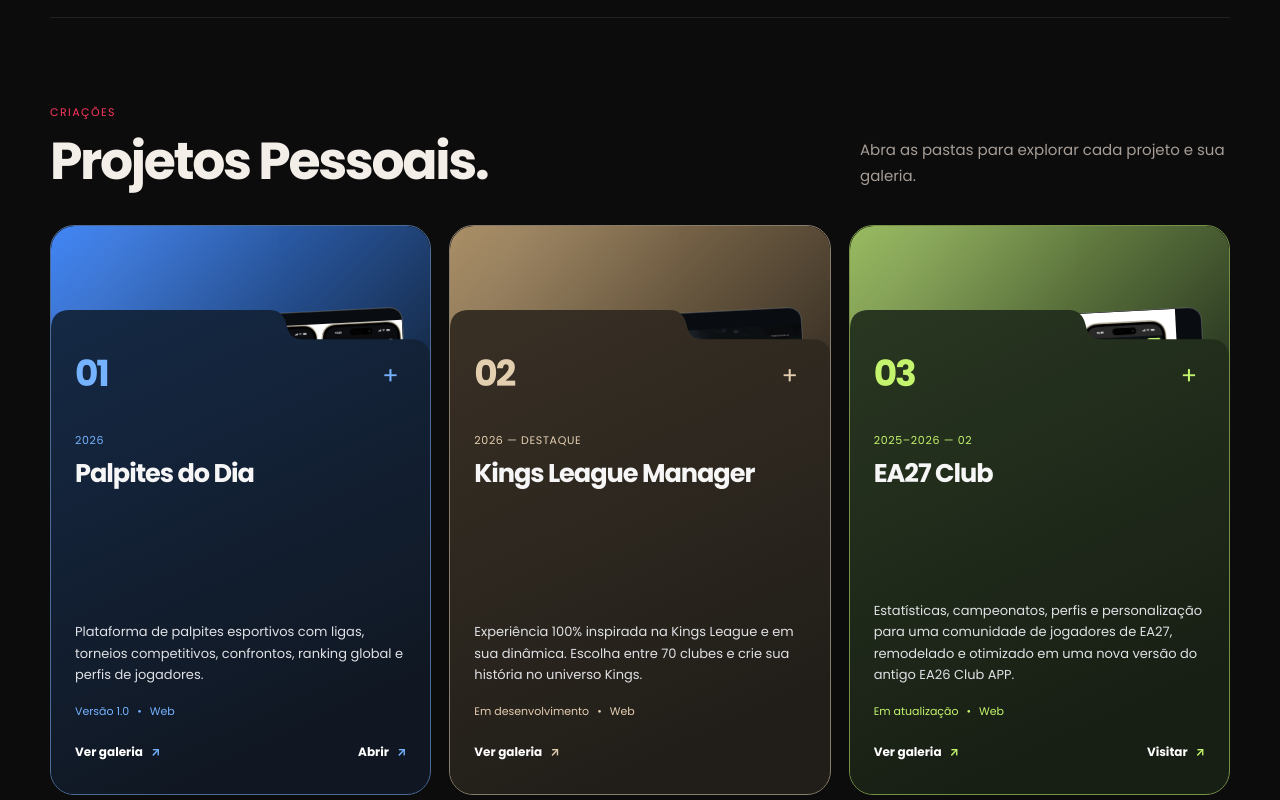
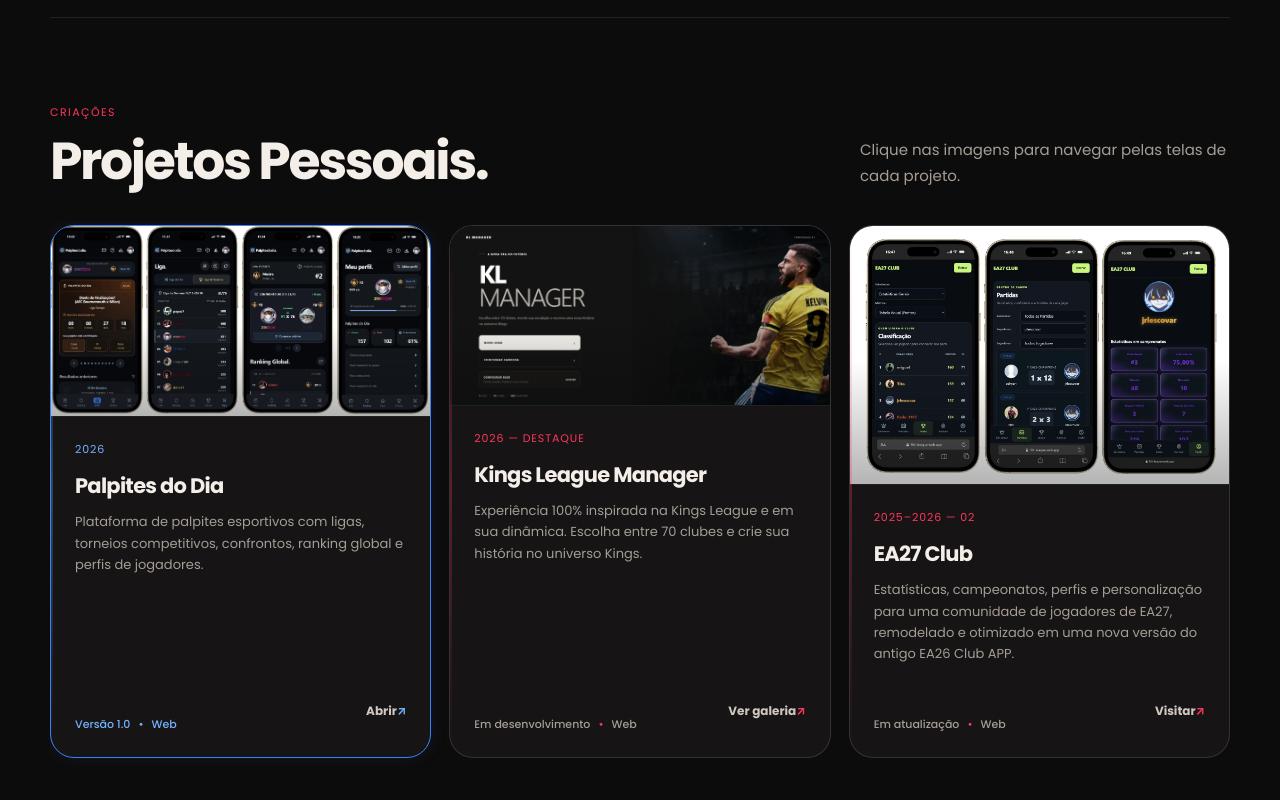
Before and after one commit to jrlescovar/jrlescovardeveloper, a React (Vite) app: page / in a window 1280 px wide. Shown: the part 1540-2340 px from the top of the page. Built offline with nearby package versions, Linux system fonts and the light colour scheme.

Commit message:
Revert "Adiciona pastas animadas aos projetos pessoais"
This reverts commit 4aed675fffd542b9551b808d7455549fede8a85d.

```diff
--- a/src/App.jsx
+++ b/src/App.jsx
@@ -1,7 +1,6 @@
 import React, { useEffect, useRef, useState } from "react";
 import { navigationTargets, personalProjects, sidebarTargets, skills, worldProjects } from "./data.js";
 import { translations } from "./translations.js";
-import FolderProjectCard from "./FolderProjectCard.jsx";
 
 const github = "https://github.com/jrlescovar";
 const linkedin = "https://www.linkedin.com/in/jo%C3%A3o-lescovar-18b951277/";
@@ -65,7 +64,6 @@
 
 function ProjectCard({ project, text, personalIndex, openGallery }) {
   const personal = Number.isInteger(personalIndex);
-  if (personal) return <FolderProjectCard project={project} text={text} index={personalIndex} openGallery={openGallery} />;
   const number = project.numberKey ? text[project.numberKey] : project.number || "2026";
   const description = personal ? text.projectDescriptions[personalIndex] : text[project.descriptionKey];
   const status = personal ? (project.statusKey ? text[project.statusKey] : project.status) : text[project.typeKey];
--- a/src/FolderProjectCard.jsx
+++ /dev/null
@@ -1,34 +0,0 @@
-import React, { useState } from "react";
-import "./folderProjects.css";
-
-export default function FolderProjectCard({ project, text, index, openGallery }) {
-  const [expanded, setExpanded] = useState(false);
-  const number = project.numberKey ? text[project.numberKey] : project.number;
-  const status = project.statusKey ? text[project.statusKey] : project.status;
-  const galleryLabel = text.galleryAction.replace(/↗/g, "").trim();
-  const toggleLabel = `${text.folderToggle} — ${project.title}`;
-
-  return <article className={`folder-project folder-${project.slug}${expanded ? " is-expanded" : ""}`}>
-    <div className="folder-back" aria-hidden="true" />
-    <div className="folder-artwork" aria-hidden="true">
-      <img src={project.cover} alt="" width={project.width} height={project.height} loading="lazy" decoding="async" />
-    </div>
-    <div className="folder-face" aria-hidden="true" />
-    <button className="folder-toggle" type="button" aria-label={toggleLabel} aria-pressed={expanded} onClick={() => setExpanded(!expanded)}>
-      <span className="folder-index">{String(index + 1).padStart(2, "0")}</span>
-      <span className="folder-toggle-icon" aria-hidden="true">{expanded ? "−" : "+"}</span>
-    </button>
-    <div className="folder-heading">
-      <p className="folder-year">{number}</p>
-      <h3>{project.title}</h3>
-    </div>
-    <div className="folder-details">
-      <p className="folder-description">{text.projectDescriptions[index]}</p>
-      <p className="folder-tags"><span>{status}</span><span>{project.tag}</span></p>
-      <div className="folder-actions">
-        <button type="button" onClick={(event) => openGallery(project, event.currentTarget)} aria-label={`${galleryLabel} — ${project.title}`}>{galleryLabel} <span aria-hidden="true">↗</span></button>
-        {project.href && <a href={project.href} target="_blank" rel="noopener noreferrer">{text.projectLinks[index].replace(/↗/g, "").trim()} <span aria-hidden="true">↗</span></a>}
-      </div>
-    </div>
-  </article>;
-}
--- a/src/folderProjects.css
+++ /dev/null
@@ -1,126 +0,0 @@
-/* The folder moves independently of its readable content and actions. */
-.folder-project {
-  --folder-accent: #75b2ff;
-  --folder-front: #152945;
-  --folder-bottom: #101722;
-  --folder-back: #3b82f6;
-  --folder-ease: cubic-bezier(0.23, 1, 0.32, 1);
-  position: relative;
-  isolation: isolate;
-  flex: 0 0 max(290px, calc((100% - 36px) / 3));
-  min-width: 0;
-  height: 570px;
-  overflow: hidden;
-  border: 1px solid color-mix(in srgb, var(--folder-accent) 55%, #171717);
-  border-radius: 24px;
-  background: var(--folder-bottom);
-  scroll-snap-align: start;
-  scroll-snap-stop: always;
-}
-
-.folder-manager { --folder-accent: #e4ceb0; --folder-front: #393025; --folder-bottom: #211e19; --folder-back: #a88c62; }
-.folder-ea { --folder-accent: #c4f46d; --folder-front: #293721; --folder-bottom: #171e14; --folder-back: #96b95b; }
-.folder-penalty { --folder-accent: #ebca70; --folder-front: #3b3020; --folder-bottom: #211c15; --folder-back: #b59243; }
-.folder-dbase { --folder-accent: #c5d5e9; --folder-front: #2c3341; --folder-bottom: #191e28; --folder-back: #7b90b0; }
-
-.folder-back {
-  position: absolute;
-  inset: 0;
-  border-radius: inherit;
-  background: linear-gradient(135deg, var(--folder-back), var(--folder-front) 55%, var(--folder-accent)); /* taste-skill-ignore: iridescent backing requested in reference. */
-}
-
-.folder-back::after {
-  position: absolute;
-  inset: 0;
-  background: linear-gradient(115deg, transparent 10%, #ffffff38 35%, transparent 65%); /* taste-skill-ignore: requested folder reflection. */
-  content: "";
-  opacity: 0.25;
-  transform: translateX(-40%);
-  transition: transform 500ms var(--folder-ease), opacity 500ms ease;
-}
-
-.folder-artwork {
-  position: absolute;
-  top: 18px;
-  right: 12px;
-  left: 12px;
-  height: 205px;
-  overflow: hidden;
-  border: 1px solid #ffffff40;
-  border-radius: 14px;
-  background: #090c10;
-  transform: translateY(65px) scale(0.94) rotate(-3deg);
-  transition: transform 500ms var(--folder-ease);
-}
-
-.folder-artwork img { display: block; width: 100%; height: 100%; object-fit: contain; }
-
-.folder-face {
-  position: absolute;
-  inset: 84px 0 -100px;
-  background: linear-gradient(155deg, var(--folder-front), var(--folder-bottom) 72%); /* taste-skill-ignore: shaded face from reference. */
-  mask: url("/img/folder-face.svg") 0 0 / 100% 100% no-repeat;
-  transform: translateY(0);
-  transition: transform 500ms var(--folder-ease);
-}
-
-.folder-toggle {
-  position: absolute;
-  inset: 84px 0 auto;
-  z-index: 2;
-  display: flex;
-  align-items: center;
-  justify-content: space-between;
-  width: 100%;
-  height: 100px;
-  padding: 28px 24px 0;
-  border: 0;
-  background: transparent;
-  color: var(--folder-accent);
-  text-align: left;
-  cursor: pointer;
-  touch-action: manipulation;
-  transition: transform 500ms var(--folder-ease);
-}
-
-.folder-index { font-size: 36px; line-height: 1; font-weight: 650; letter-spacing: -0.06em; }
-.folder-toggle-icon { display: grid; place-items: center; width: 32px; height: 32px; font-size: 24px; }
-.folder-heading { position: absolute; top: 206px; right: 24px; left: 24px; transition: transform 500ms var(--folder-ease); pointer-events: none; }
-.folder-year { margin: 0 0 10px; color: var(--folder-accent); font-size: 11px; letter-spacing: 0.06em; }
-.folder-heading h3 { margin: 0; color: #f6f6f6; font-size: clamp(22px, 2vw, 27px); line-height: 1.16; letter-spacing: -0.04em; }
-.folder-details { position: absolute; right: 24px; bottom: 20px; left: 24px; }
-.folder-description { margin: 0; color: #e0e1e5; font-size: 13px; line-height: 1.65; }
-.folder-tags { display: flex; flex-wrap: wrap; gap: 8px; margin: 18px 0 10px; color: var(--folder-accent); font-size: 11px; }
-.folder-tags span + span::before { content: "•"; margin-right: 8px; }
-.folder-actions { display: flex; align-items: center; justify-content: space-between; gap: 12px; }
-.folder-actions :is(a, button) { display: inline-flex; align-items: center; gap: 8px; min-height: 44px; padding: 0; border: 0; background: transparent; color: #fff; font: inherit; font-size: 12px; font-weight: 650; text-decoration: none; cursor: pointer; touch-action: manipulation; }
-.folder-actions span { color: var(--folder-accent); }
-.folder-project :is(a, button):focus-visible { outline: 2px solid var(--folder-accent); outline-offset: 4px; border-radius: 4px; }
-.folder-project .folder-toggle:focus-visible { outline-offset: -8px; }
-
-.folder-project.is-expanded .folder-face { transform: translateY(82px); }
-.folder-project.is-expanded .folder-toggle { transform: translateY(82px); }
-.folder-project.is-expanded .folder-heading { transform: translateY(60px); }
-.folder-project.is-expanded .folder-artwork { transform: translateY(0) scale(1) rotate(0); }
-.folder-project.is-expanded .folder-back::after { transform: translateX(40%); opacity: 0.6; }
-
-@media (hover: hover) and (pointer: fine) {
-  .folder-project:hover .folder-face { transform: translateY(82px); }
-  .folder-project:hover .folder-toggle { transform: translateY(82px); }
-  .folder-project:hover .folder-heading { transform: translateY(60px); }
-  .folder-project:hover .folder-artwork { transform: translateY(0) scale(1) rotate(0); }
-  .folder-project:hover .folder-back::after { transform: translateX(40%); opacity: 0.6; }
-  .folder-actions :is(a, button):hover { color: var(--folder-accent); }
-}
-
-@media (max-width: 900px) {
-  .folder-project { flex-basis: min(84vw, 330px); }
-}
-
-@media (prefers-reduced-motion: reduce) {
-  .folder-project *, .folder-project *::after { transition: none; }
-  .folder-project .folder-artwork { transform: none; }
-  .folder-project .folder-face, .folder-project .folder-toggle { transform: translateY(82px); }
-  .folder-project .folder-heading { transform: translateY(60px); }
-}
--- a/src/translations.js
+++ b/src/translations.js
@@ -70,8 +70,7 @@
       drauguProjectLink: "Visitar ↗",
       projectsKicker: "CRIAÇÕES",
       projectsTitle: "Projetos Pessoais.",
-      projectsDescription: "Abra as pastas para explorar cada projeto e sua galeria.",
-      folderToggle: "Abrir ou fechar pasta",
+      projectsDescription: "Clique nas imagens para navegar pelas telas de cada projeto.",
       swipe: "Deslize para explorar <span>→</span>",
       featured: "2026 — DESTAQUE",
       versionOne: "Versão 1.0",
@@ -169,8 +168,7 @@
       drauguProjectLink: "Visit ↗",
       projectsKicker: "CREATIONS",
       projectsTitle: "Personal Projects.",
-      projectsDescription: "Open the folders to explore each project and its gallery.",
-      folderToggle: "Open or close folder",
+      projectsDescription: "Click the images to browse each project's screens.",
       swipe: "Swipe to explore <span>→</span>",
       featured: "2026 — FEATURED",
       versionOne: "Version 1.0",
@@ -268,8 +266,7 @@
       drauguProjectLink: "Visitar ↗",
       projectsKicker: "CREACIONES",
       projectsTitle: "Proyectos Personales.",
-      projectsDescription: "Abre las carpetas para explorar cada proyecto y su galería.",
-      folderToggle: "Abrir o cerrar carpeta",
+      projectsDescription: "Haz clic en las imágenes para recorrer las pantallas de cada proyecto.",
       swipe: "Desliza para explorar <span>→</span>",
       featured: "2026 — DESTACADO",
       versionOne: "Versión 1.0",
```
Also changed, not shown: public/img/folder-face.svg (deleted), 1 other file (tests, documents, lock files or other folders).
